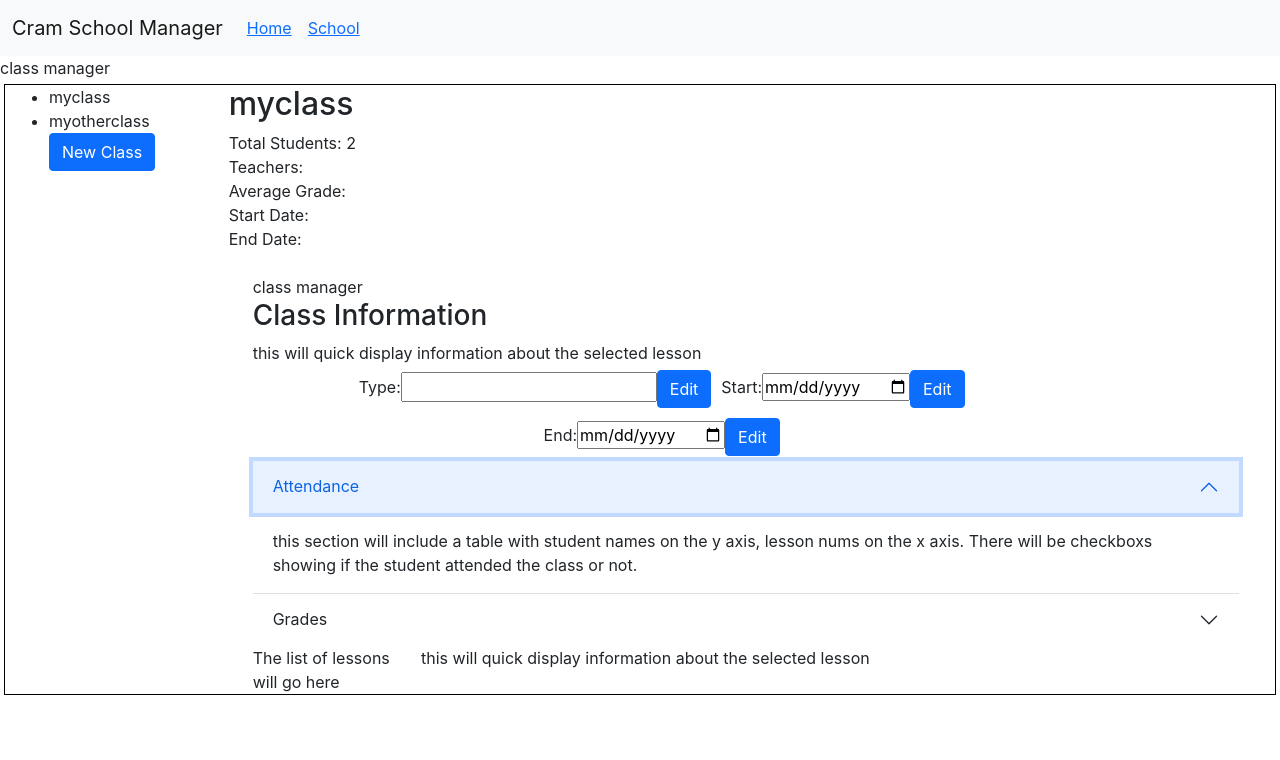
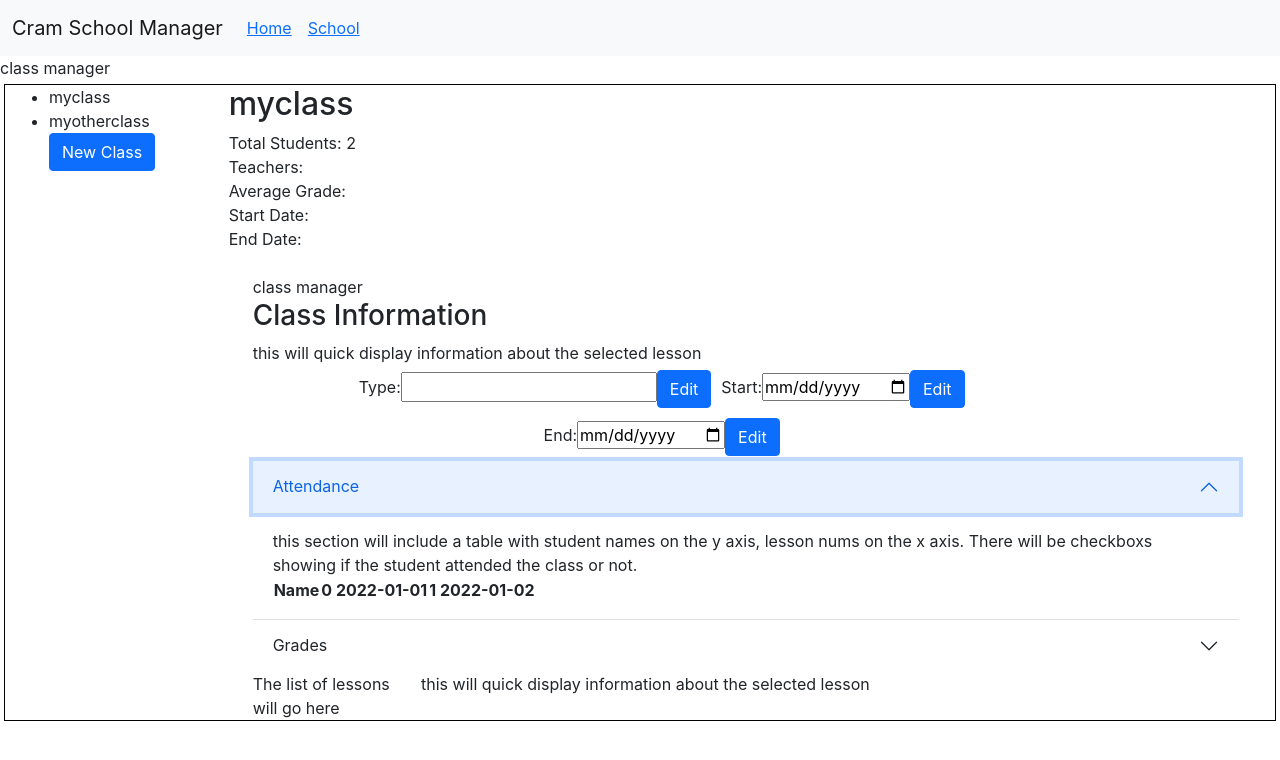
Before and after one commit to CodyGrogan/cramschoolmanager, a React (Create React App) app in the folder client/: page /school in a window 1280 px wide. Both pictures are taken after a click on the button "Attendance". Shown: the top 760 px of the page. Built offline with nearby package versions, Linux system fonts and the light colour scheme.

Commit message:
building attendance table, not changing yet based on class selected

```diff
--- a/client/src/App.tsx
+++ b/client/src/App.tsx
@@ -10,6 +10,7 @@ import School from './classes/School';
 import SchoolClass from './classes/SchoolClass';
 import Student from './classes/Student';
 import Teacher from './classes/Teacher';
+import Lesson from './classes/Lesson';
 
 function App() {
   let defSchool = new School('def');
@@ -47,6 +48,15 @@ function App() {
     myschool.studentList.push(newstudent3);
     myschool.studentList.push(newstudent4);
     myschool.studentList.push(newstudent5);
+    newclass.createLesson('2022-01-01');
+    newclass.createLesson('2022-01-02');
+
+    newclass2.createLesson('2022-01-05');
+    newclass2.createLesson('2022-01-06');
+
+
+
+
 
     setSchool(myschool);
   },
--- a/client/src/classes/Lesson.ts
+++ b/client/src/classes/Lesson.ts
@@ -1,14 +1,14 @@
 import Student from "./Student";
 
 class Lesson{
-    constructor(date: string, num: number, studentList: Student[]){
+    constructor(date: string, num: number, studentList: String[]){
         this.num = num;
         this.date = date;
         this.lessonplan = '';
         this.finished = false;
-
+        this.attendance =[];
         for (let i = 0; i < studentList.length; i++){
-            let attendanceinfo = [studentList[i].name, false];
+            let attendanceinfo = [studentList[i], false];
             this.attendance.push(attendanceinfo);
         }
 
--- a/client/src/classes/SchoolClass.ts
+++ b/client/src/classes/SchoolClass.ts
@@ -1,11 +1,13 @@
 import Teacher from "./Teacher";
 import Student from "./Student";
+import Lesson from "./Lesson";
 
 class SchoolClass{
     constructor(name: string){
         this.name = name;
         this.teacherList = [];
         this.studentList = [];
+        this.lessonList = [];
 
     }
 
@@ -15,6 +17,7 @@ class SchoolClass{
     startDate: string = '';
     endDate: string = '';
     type: string = '';
+    lessonList: Lesson[];
 
     addStudent(student: Student){
         student.classes.push(this.name);
@@ -27,6 +30,13 @@ class SchoolClass{
         this.teacherList.push(teacher.name);
     }
 
+    createLesson(dateString: string){
+
+        let newLesson = new Lesson(dateString, this.lessonList.length+1, this.studentList);
+        this.lessonList.push(newLesson);
+
+    }
+
 }
 
 export default SchoolClass;
--- /dev/null
+++ b/client/src/components/AttendanceTable.tsx
@@ -0,0 +1,37 @@
+import { useEffect, useState } from "react";
+import { JsxEmit } from "typescript";
+import SchoolClass from "../classes/SchoolClass";
+
+
+function AttendanceTable(props: any){
+    let schoolClass: SchoolClass = props.schoolClass;
+    let lessonlength = schoolClass.lessonList.length;
+    let thArray: JSX.Element[] = [];
+    const [headArray, setHeadArray] = useState<JSX.Element[]>();
+
+    useEffect(()=>{
+        console.log('attendance table created')
+        console.log('lesson length ' + lessonlength);
+        for (let i = 0; i < lessonlength; i++){
+            let newJSX: JSX.Element = <th>{i} {schoolClass.lessonList[i].date}</th>
+            console.log(schoolClass.lessonList[i].date);
+            thArray.push(newJSX);
+        }
+        setHeadArray(thArray);
+    },
+    [])
+
+
+
+    return(
+        <div>
+            <table>
+                <tbody>
+                <tr><th>Name</th>{headArray}</tr>
+                </tbody>
+            </table>
+        </div>
+    );
+};
+
+export default AttendanceTable;
--- a/client/src/components/ClassManager.tsx
+++ b/client/src/components/ClassManager.tsx
@@ -1,5 +1,6 @@
 
 import SchoolClass from "../classes/SchoolClass";
+import AttendanceTable from "./AttendanceTable";
 
 function ClassManager(props: any){
 
@@ -67,6 +68,9 @@ function ClassManager(props: any){
 
                             this section will include a table with student names on the y axis, lesson nums on the x axis. There will be checkboxs showing if the student attended the class or not.
 
+                            <AttendanceTable schoolClass = {schoolClass}/>
+
+
                         </div>
                         </div>
                     </div>
```
